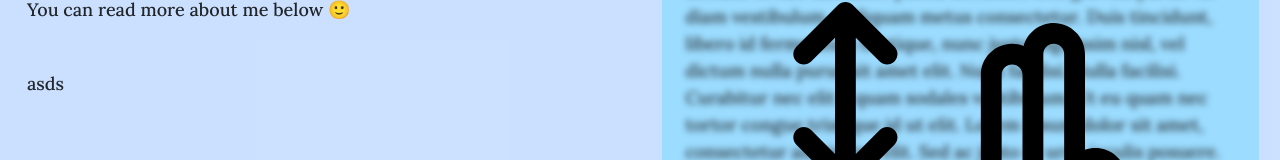
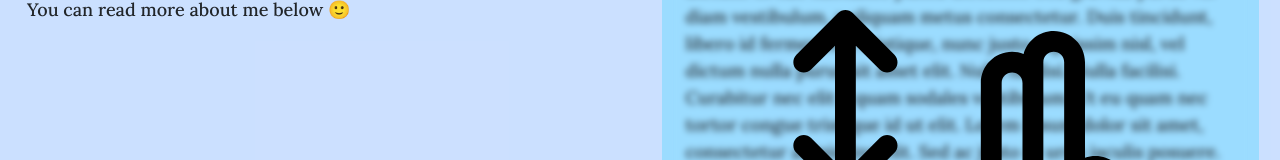
Before and after one commit to fablevi/Portfolio, a React (Create React App) app: page / in a window 1280 px wide. Shown: the part 214-374 px from the top of the page. Built offline with nearby package versions, Linux system fonts and the light colour scheme.

Commit message:
Update
- Links created to account
- Bug fix
- New icons

```diff
--- a/src/App.js
+++ b/src/App.js
@@ -40,7 +40,6 @@
 
   useEffect(()=>{
     const cursorAnimationDiv = document.getElementById('containerBG').firstChild
-    console.log(cursorAnimationDiv)
     cursorAnimationDiv.removeEventListener("mousemove", mouseMoved)
     cursorAnimationDiv.addEventListener("mousemove", mouseMoved)
   },[])
--- a/src/Components/Left/Contact.jsx
+++ b/src/Components/Left/Contact.jsx
@@ -1,8 +1,32 @@
-function Contact(){
+import GithubIcon from "../../icons_set/GithubIcon";
+import GmailIcon from "../../icons_set/GmailIcon";
+import InstaIcon from "../../icons_set/InstaIcon";
+import LinkedInIcon from "../../icons_set/LinkedInIcon";
+
+function Contact(props) {
+
+    const components= <>
+            <div className="contact-link">
+                <GithubIcon width={"48"} height={"48"} />
+            </div>
+            <div className="contact-link">
+                <LinkedInIcon width={"48"} height={"48"} />
+            </div>
+            <div className="contact-link">
+                <GmailIcon width={"48"} height={"48"}/>
+            </div>
+            <div className="contact-link">
+                <InstaIcon width={"48"} height={"48"}/>
+            </div>
+        </>
 
     return <>
         <div className="contact">
-asds
+            {props.width > 768 ?
+                null
+            :
+                components
+            }
         </div>
     </>
 
--- a/src/Components/Left/LeftBox.jsx
+++ b/src/Components/Left/LeftBox.jsx
@@ -24,13 +24,13 @@
                     </Row>
                     <Row>
                         <Col>
-                            <Contact/>
+                            <Contact width={props.width} componentScheme={props.componentScheme}/>
                         </Col>
                     </Row>
                     {props.width <= 768 ?
                         null :
                         <Row className="colFlexdiv2">
-                            <ListViewOfMe />
+                            <ListViewOfMe/>
                         </Row>
                     }
 
--- a/src/Components/Right/RightBox.jsx
+++ b/src/Components/Right/RightBox.jsx
@@ -1,7 +1,11 @@
+import { useState } from "react";
 import SchemeChangerButton from "../Menu/SchemeChangerButton";
 import ScrollBox from "./ScrollBox";
 
 function RightBox(props) {
+
+    const [scrollBoxVisibility,setScrollBoxVisibility] = useState(true)
+
     return <>
         {props.width >= 768 ? <div className="rightSchemeButton">
             <SchemeChangerButton componentScheme={props.componentScheme} changeComponentScheme={props.changeComponentScheme} />
@@ -10,7 +14,7 @@
             null}
         <div className={props.width >= 768 ? "rightBoxInfoDivBG" : "rightBoxInfoDivBGMobil"}>
             {props.width >= 768 ?
-                <ScrollBox colorScheme={props.componentScheme} />
+                <ScrollBox visibility={scrollBoxVisibility} setVisibility={setScrollBoxVisibility} colorScheme={props.componentScheme} />
                 :
                 null}
             <div className={props.width >= 768 ? "rightBoxInfoDivScroll" : "rightBoxInfoDivNoScroll"}>
--- a/src/Components/Right/ScrollBox.jsx
+++ b/src/Components/Right/ScrollBox.jsx
@@ -3,17 +3,17 @@
 function ScrollBox(props) {
 
     const [visibility, setVisibility] = useState(true)
-    const [componentVisibility, setComponentVisibility] = useState(true)
 
     function setVisibilityTimeOut(){
             setVisibility(false)
             setTimeout(()=>{
-                setComponentVisibility(false)
+                props.setVisibility(false)
             },900)
     }
 
     return <>
-        {componentVisibility?<div className={visibility?"scrollboxHover":"scrollboxHoverVisibilityHidden"} onMouseOver={setVisibilityTimeOut}>
+        {props.visibility?
+        <div className={visibility?"scrollboxHover":"scrollboxHoverVisibilityHidden"} onMouseOver={setVisibilityTimeOut}>
             <div className="hoverFlexDiv">
             <svg style={{alignSelf:"center", maxWidth:"500px"}} fill={props.colorScheme === "light" ? "black" : " white"} height={"90%"} width={"90%"} viewBox="0 0 24 24" xmlns="http://www.w3.org/2000/svg">
                 <g id="SVGRepo_bgCarrier" strokeWidth="0"></g>
--- a/src/Style/AnimateCursor.css
+++ b/src/Style/AnimateCursor.css
@@ -1,3 +1,4 @@
+@media (any-pointer: fine) {
     .containerBG>div::before {
         background: radial-gradient(1000px circle at var(--mouse-x) var(--mouse-y),
             rgb(0 203 255 / 15%),
@@ -15,3 +16,13 @@
     .containerBG>div{
         position: relative;
     }
+}
+
+@media (any-pointer: coarse) {
+    .containerBG>div::before {
+
+    }
+
+    .containerBG>div{
+    }
+}
--- a/src/Style/App.css
+++ b/src/Style/App.css
@@ -37,7 +37,7 @@
   display: flex;
   justify-content: space-between;
   align-content: center;
-  background-color: rgba(216, 216, 216, 0.144);
+  background: linear-gradient( to right, rgb(0 203 255 / 72%) 0%, rgb(0 238 255 / 43%) 100% );
 }
 
 .margin5px {
@@ -81,11 +81,6 @@
   margin-left: 10%;
 }
 
-.contact {
-  margin-top: 8%;
-  margin-bottom: 8%;
-}
-
 .rightSchemeButton {
   display: flex;
   justify-content: right;
@@ -110,7 +105,9 @@
   margin: 2vh;
 }
 
-.rightBoxInfoDivNoScroll {}
+.rightBoxInfoDivNoScroll {
+  margin: 2vh;
+}
 
 .rightBoxInfoDivBG {
   background: rgb(0 203 255 / 24%);
@@ -131,22 +128,19 @@
 .scrollboxHover {
   position: absolute;
   overflow-x: auto;
-  /*height: -moz-avalabe;
-  height: -webkit-fill-available;*/
   top: 0;
   left: 0;
-  /*width: -moz-available ;*/
   backdrop-filter: blur(3px);
   width: -webkit-fill-available;
   width: -moz-available;
   height: inherit;
+  margin: 1vh;
 }
 
 .scrollboxHoverVisibilityHidden {
+  margin: 1vh;
   position: absolute;
   overflow-x: auto;
-  /*height: -moz-avalabe;
-  height: -webkit-fill-available;*/
   top: 0;
   left: 0;
   width: -webkit-fill-available;
@@ -174,3 +168,16 @@
   flex-direction: column;
   height: 100%;
 }
+
+
+.contact {
+  margin-top: 8%;
+  margin-bottom: 8%;
+  display: flex;
+  justify-content: space-evenly;
+}
+
+.contact-link{
+  margin-left: 6px;
+  margin-right: 6px;
+}
--- /dev/null
+++ b/src/icons_set/GithubIcon.jsx
@@ -0,0 +1,9 @@
+function GithubIcon(props) {
+    return <>
+        <svg xmlns="http://www.w3.org/2000/svg" width={props.width?props.width:"16"} height={props.height?props.width:"16"} fill="currentColor" className="bi bi-github" viewBox="0 0 16 16">
+            <path d="M8 0C3.58 0 0 3.58 0 8c0 3.54 2.29 6.53 5.47 7.59.4.07.55-.17.55-.38 0-.19-.01-.82-.01-1.49-2.01.37-2.53-.49-2.69-.94-.09-.23-.48-.94-.82-1.13-.28-.15-.68-.52-.01-.53.63-.01 1.08.58 1.23.82.72 1.21 1.87.87 2.33.66.07-.52.28-.87.51-1.07-1.78-.2-3.64-.89-3.64-3.95 0-.87.31-1.59.82-2.15-.08-.2-.36-1.02.08-2.12 0 0 .67-.21 2.2.82.64-.18 1.32-.27 2-.27s1.36.09 2 .27c1.53-1.04 2.2-.82 2.2-.82.44 1.1.16 1.92.08 2.12.51.56.82 1.27.82 2.15 0 3.07-1.87 3.75-3.65 3.95.29.25.54.73.54 1.48 0 1.07-.01 1.93-.01 2.2 0 .21.15.46.55.38A8.01 8.01 0 0 0 16 8c0-4.42-3.58-8-8-8" />
+        </svg>
+    </>
+}
+
+export default GithubIcon;
--- /dev/null
+++ b/src/icons_set/GmailIcon.jsx
@@ -0,0 +1,10 @@
+function GmailIcon(props) {
+    return <>
+        <svg xmlns="http://www.w3.org/2000/svg" width={props.width?props.width:"16"} height={props.height?props.width:"16"} fill="currentColor" className="bi bi-envelope-at-fill" viewBox="0 0 16 16">
+            <path d="M2 2A2 2 0 0 0 .05 3.555L8 8.414l7.95-4.859A2 2 0 0 0 14 2zm-2 9.8V4.698l5.803 3.546zm6.761-2.97-6.57 4.026A2 2 0 0 0 2 14h6.256A4.5 4.5 0 0 1 8 12.5a4.49 4.49 0 0 1 1.606-3.446l-.367-.225L8 9.586zM16 9.671V4.697l-5.803 3.546.338.208A4.5 4.5 0 0 1 12.5 8c1.414 0 2.675.652 3.5 1.671" />
+            <path d="M15.834 12.244c0 1.168-.577 2.025-1.587 2.025-.503 0-1.002-.228-1.12-.648h-.043c-.118.416-.543.643-1.015.643-.77 0-1.259-.542-1.259-1.434v-.529c0-.844.481-1.4 1.26-1.4.585 0 .87.333.953.63h.03v-.568h.905v2.19c0 .272.18.42.411.42.315 0 .639-.415.639-1.39v-.118c0-1.277-.95-2.326-2.484-2.326h-.04c-1.582 0-2.64 1.067-2.64 2.724v.157c0 1.867 1.237 2.654 2.57 2.654h.045c.507 0 .935-.07 1.18-.18v.731c-.219.1-.643.175-1.237.175h-.044C10.438 16 9 14.82 9 12.646v-.214C9 10.36 10.421 9 12.485 9h.035c2.12 0 3.314 1.43 3.314 3.034zm-4.04.21v.227c0 .586.227.8.581.8.31 0 .564-.17.564-.743v-.367c0-.516-.275-.708-.572-.708-.346 0-.573.245-.573.791" />
+        </svg>
+    </>
+}
+
+export default GmailIcon;
--- /dev/null
+++ b/src/icons_set/InstaIcon.jsx
@@ -0,0 +1,9 @@
+function InstaIcon(props) {
+    return <>
+        <svg xmlns="http://www.w3.org/2000/svg" width={props.width?props.width:"16"} height={props.height?props.width:"16"} fill="currentColor" className="bi bi-instagram" viewBox="0 0 16 16">
+            <path d="M8 0C5.829 0 5.556.01 4.703.048 3.85.088 3.269.222 2.76.42a3.9 3.9 0 0 0-1.417.923A3.9 3.9 0 0 0 .42 2.76C.222 3.268.087 3.85.048 4.7.01 5.555 0 5.827 0 8.001c0 2.172.01 2.444.048 3.297.04.852.174 1.433.372 1.942.205.526.478.972.923 1.417.444.445.89.719 1.416.923.51.198 1.09.333 1.942.372C5.555 15.99 5.827 16 8 16s2.444-.01 3.298-.048c.851-.04 1.434-.174 1.943-.372a3.9 3.9 0 0 0 1.416-.923c.445-.445.718-.891.923-1.417.197-.509.332-1.09.372-1.942C15.99 10.445 16 10.173 16 8s-.01-2.445-.048-3.299c-.04-.851-.175-1.433-.372-1.941a3.9 3.9 0 0 0-.923-1.417A3.9 3.9 0 0 0 13.24.42c-.51-.198-1.092-.333-1.943-.372C10.443.01 10.172 0 7.998 0zm-.717 1.442h.718c2.136 0 2.389.007 3.232.046.78.035 1.204.166 1.486.275.373.145.64.319.92.599s.453.546.598.92c.11.281.24.705.275 1.485.039.843.047 1.096.047 3.231s-.008 2.389-.047 3.232c-.035.78-.166 1.203-.275 1.485a2.5 2.5 0 0 1-.599.919c-.28.28-.546.453-.92.598-.28.11-.704.24-1.485.276-.843.038-1.096.047-3.232.047s-2.39-.009-3.233-.047c-.78-.036-1.203-.166-1.485-.276a2.5 2.5 0 0 1-.92-.598 2.5 2.5 0 0 1-.6-.92c-.109-.281-.24-.705-.275-1.485-.038-.843-.046-1.096-.046-3.233s.008-2.388.046-3.231c.036-.78.166-1.204.276-1.486.145-.373.319-.64.599-.92s.546-.453.92-.598c.282-.11.705-.24 1.485-.276.738-.034 1.024-.044 2.515-.045zm4.988 1.328a.96.96 0 1 0 0 1.92.96.96 0 0 0 0-1.92m-4.27 1.122a4.109 4.109 0 1 0 0 8.217 4.109 4.109 0 0 0 0-8.217m0 1.441a2.667 2.667 0 1 1 0 5.334 2.667 2.667 0 0 1 0-5.334" />
+        </svg>
+    </>
+}
+
+export default InstaIcon;
--- /dev/null
+++ b/src/icons_set/LinkedInIcon.jsx
@@ -0,0 +1,9 @@
+function LinkedInIcon(props) {
+    return <>
+        <svg xmlns="http://www.w3.org/2000/svg" width={props.width?props.width:"16"} height={props.height?props.width:"16"}  fill="currentColor" className="bi bi-linkedin" viewBox="0 0 16 16">
+            <path d="M0 1.146C0 .513.526 0 1.175 0h13.65C15.474 0 16 .513 16 1.146v13.708c0 .633-.526 1.146-1.175 1.146H1.175C.526 16 0 15.487 0 14.854zm4.943 12.248V6.169H2.542v7.225zm-1.2-8.212c.837 0 1.358-.554 1.358-1.248-.015-.709-.52-1.248-1.342-1.248S2.4 3.226 2.4 3.934c0 .694.521 1.248 1.327 1.248zm4.908 8.212V9.359c0-.216.016-.432.08-.586.173-.431.568-.878 1.232-.878.869 0 1.216.662 1.216 1.634v3.865h2.401V9.25c0-2.22-1.184-3.252-2.764-3.252-1.274 0-1.845.7-2.165 1.193v.025h-.016l.016-.025V6.169h-2.4c.03.678 0 7.225 0 7.225z" />
+        </svg>
+    </>
+}
+
+export default LinkedInIcon;
```
Lines whose indentation alone changed are shown as unchanged.
